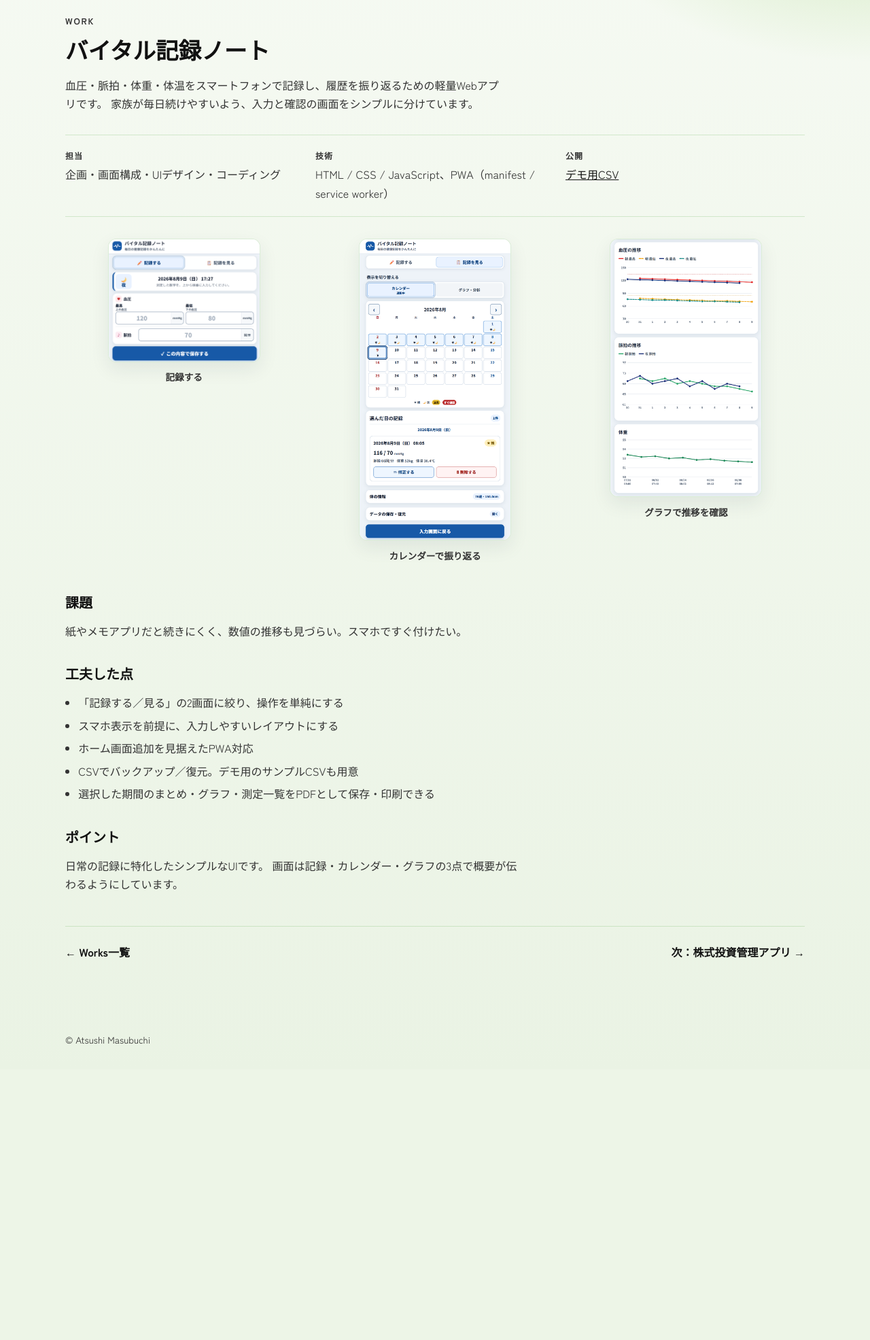
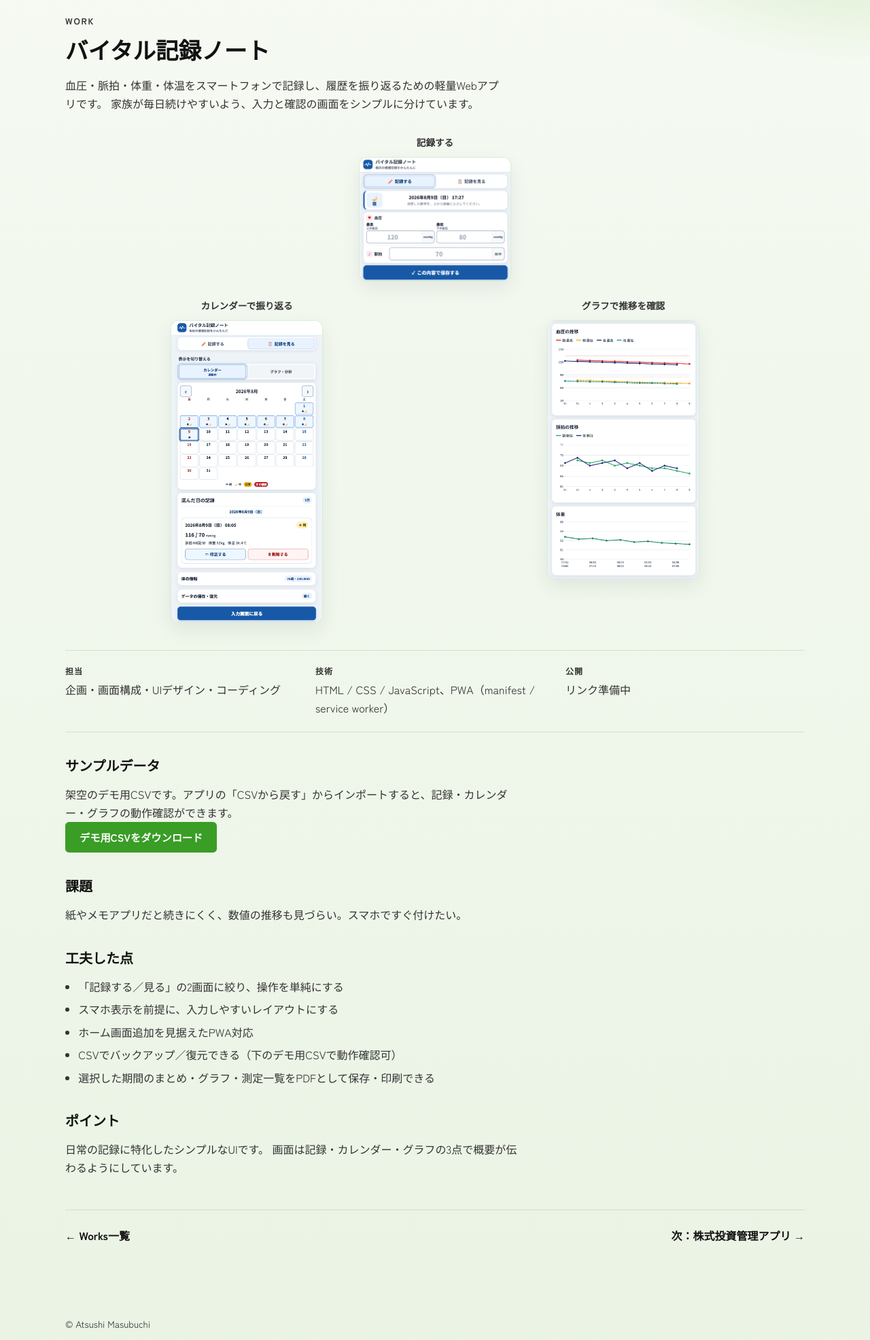
Before and after one commit to butti0108-spec/portfolio, a PHP site: page /works/vital.html in a window 1280 px wide. Shown: the part 149-2120 px from the top of the page at 68% size. Before the commit the page ends 1685 px from the top, so only its background shows below. Run offline with PHP 8.4, Linux system fonts and the light colour scheme.

Commit message:
Put shot captions above images and restore demo CSV with usage note.
Co-authored-by: Cursor <cursoragent@cursor.com>

```diff
--- a/style.css
+++ b/style.css
@@ -444,15 +444,24 @@ a {
 
 .shot-gallery {
   display: grid;
-  grid-template-columns: repeat(3, minmax(0, 1fr));
-  gap: 1.25rem;
+  gap: 1.5rem;
   margin: 0 0 2.5rem;
-  align-items: start;
 }
 
 .shot-card {
   margin: 0;
   text-align: center;
+}
+
+.shot-card-feature img {
+  width: 100%;
+  max-width: 18rem;
+  height: auto;
+  margin-inline: auto;
+  border: 1px solid var(--line);
+  border-radius: 0.75rem;
+  background: var(--surface);
+  box-shadow: 0 10px 28px rgba(31, 40, 64, 0.08);
 }
 
 .shot-card img {
@@ -467,18 +476,26 @@ a {
 }
 
 .shot-card figcaption {
-  margin-top: 0.65rem;
+  margin: 0 0 0.65rem;
   font-size: 0.85rem;
   font-weight: 700;
   color: var(--muted);
 }
 
-@media (max-width: 50rem) {
-  .shot-gallery {
+.shot-gallery-pair {
+  display: grid;
+  grid-template-columns: repeat(2, minmax(0, 1fr));
+  gap: 1.25rem;
+  align-items: start;
+  justify-items: center;
+}
+
+@media (max-width: 40rem) {
+  .shot-gallery-pair {
     grid-template-columns: 1fr;
-    justify-items: center;
   }
 
+  .shot-card-feature img,
   .shot-card img {
     max-width: 16rem;
   }
--- a/works/vital.html
+++ b/works/vital.html
@@ -38,6 +38,23 @@
         家族が毎日続けやすいよう、入力と確認の画面をシンプルに分けています。
       </p>
 
+      <div class="shot-gallery" aria-label="画面イメージ">
+        <figure class="shot-card shot-card-feature">
+          <figcaption>記録する</figcaption>
+          <img src="../assets/images/vital/record.png" alt="バイタル記録ノートの記録画面。血圧と脈拍を入力するスマホUI。" width="390" height="317" loading="eager">
+        </figure>
+        <div class="shot-gallery-pair">
+          <figure class="shot-card">
+            <figcaption>カレンダーで振り返る</figcaption>
+            <img src="../assets/images/vital/calendar.png" alt="カレンダーで日付を選び、その日の記録を確認する画面。" width="405" height="808" loading="lazy">
+          </figure>
+          <figure class="shot-card">
+            <figcaption>グラフで推移を確認</figcaption>
+            <img src="../assets/images/vital/graphs.png" alt="血圧・脈拍・体重の推移グラフ画面。" width="390" height="665" loading="lazy">
+          </figure>
+        </div>
+      </div>
+
       <dl class="meta-grid">
         <div>
           <dt>担当</dt>
@@ -49,26 +66,19 @@
         </div>
         <div>
           <dt>公開</dt>
-          <dd>
-            <a href="../assets/vital-demo-sample.csv">デモ用CSV</a>
-          </dd>
+          <dd>リンク準備中</dd>
         </div>
       </dl>
 
-      <div class="shot-gallery" aria-label="画面イメージ">
-        <figure class="shot-card">
-          <img src="../assets/images/vital/record.png" alt="バイタル記録ノートの記録画面。血圧と脈拍を入力するスマホUI。" width="390" height="317" loading="lazy">
-          <figcaption>記録する</figcaption>
-        </figure>
-        <figure class="shot-card">
-          <img src="../assets/images/vital/calendar.png" alt="カレンダーで日付を選び、その日の記録を確認する画面。" width="405" height="808" loading="lazy">
-          <figcaption>カレンダーで振り返る</figcaption>
-        </figure>
-        <figure class="shot-card">
-          <img src="../assets/images/vital/graphs.png" alt="血圧・脈拍・体重の推移グラフ画面。" width="390" height="665" loading="lazy">
-          <figcaption>グラフで推移を確認</figcaption>
-        </figure>
-      </div>
+      <section class="case-block" aria-labelledby="demo-title">
+        <h2 id="demo-title">サンプルデータ</h2>
+        <p>
+          架空のデモ用CSVです。アプリの「CSVから戻す」からインポートすると、記録・カレンダー・グラフの動作確認ができます。
+        </p>
+        <p>
+          <a class="btn btn-primary" href="../assets/vital-demo-sample.csv" download="vital-demo-sample.csv">デモ用CSVをダウンロード</a>
+        </p>
+      </section>
 
       <section class="case-block" aria-labelledby="problem-title">
         <h2 id="problem-title">課題</h2>
@@ -81,7 +91,7 @@
           <li>「記録する／見る」の2画面に絞り、操作を単純にする</li>
           <li>スマホ表示を前提に、入力しやすいレイアウトにする</li>
           <li>ホーム画面追加を見据えたPWA対応</li>
-          <li>CSVでバックアップ／復元。デモ用のサンプルCSVも用意</li>
+          <li>CSVでバックアップ／復元できる（下のデモ用CSVで動作確認可）</li>
           <li>選択した期間のまとめ・グラフ・測定一覧をPDFとして保存・印刷できる</li>
         </ul>
       </section>
```
